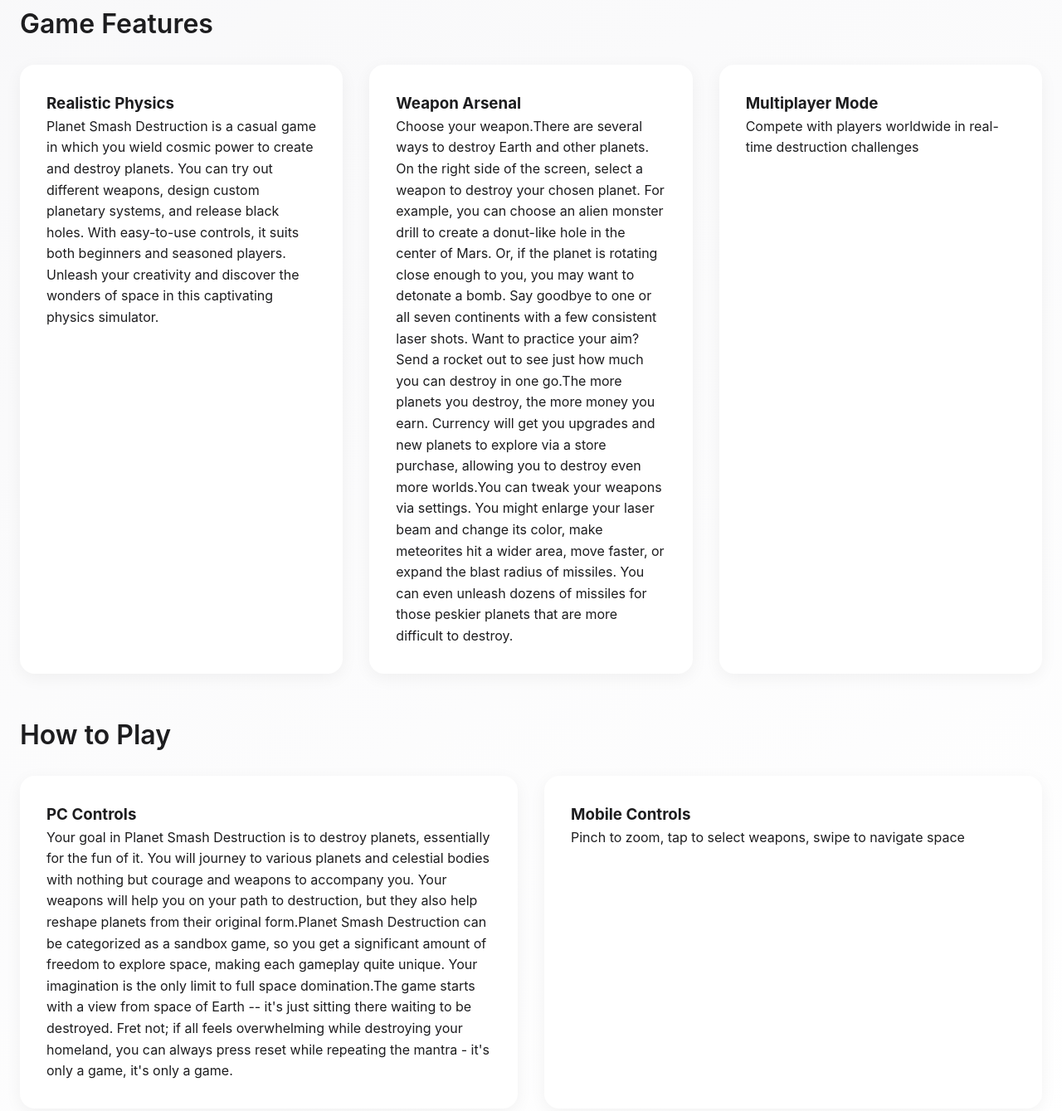
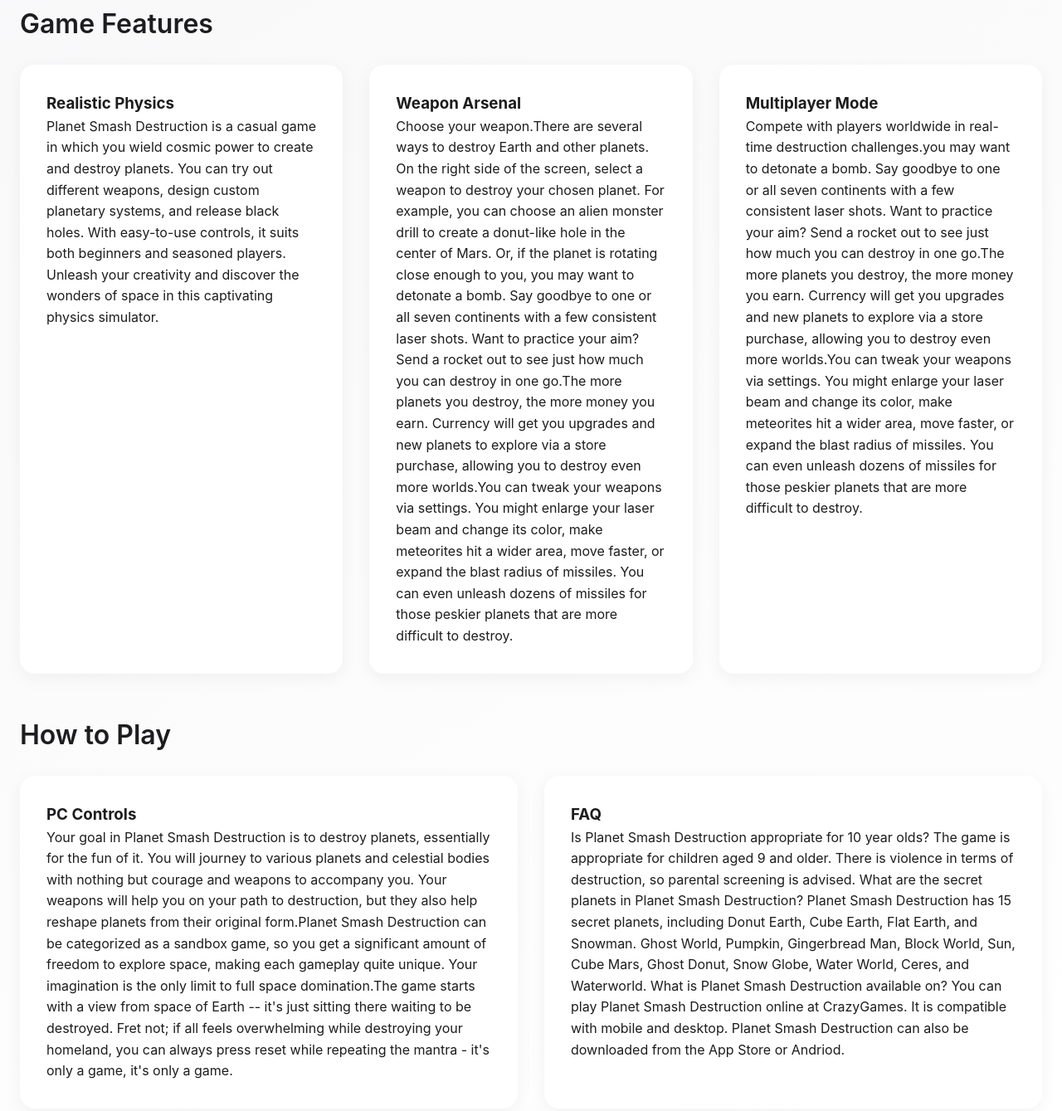
Before and after one commit to MARTINE249/solar-smash, a plain HTML site: page index.html in a window 1280 px wide. Shown: the part 1092-2431 px from the top of the page at 83% size. Drawn offline with Linux system fonts and the light colour scheme.

Commit message:
Update index.html

```diff
--- a/index.html
+++ b/index.html
@@ -3,7 +3,7 @@
 <head>
     <meta charset="UTF-8">
     <meta name="viewport" content="width=device-width, initial-scale=1.0, viewport-fit=cover">
-    <title>Solar Smash - Cosmic Destruction Simulator | PixelPioneer</title>
+    <title>Solar Smash: 2100 Earth Edition 2100 Earth Edition - Cosmic Destruction Simulator | PixelPioneer</title>
     <meta name="description" content="How to unlock 2100 Earth in Solar Smash? - the most realistic planet simulation game with advanced physics. Available online for PC and mobile devices.">
 
     <!-- Canonical URL -->
@@ -162,7 +162,7 @@
             </div>
             <div class="feature-card">
                 <h3>Multiplayer Mode</h3>
-                <p>Compete with players worldwide in real-time destruction challenges</p>
+                <p>Compete with players worldwide in real-time destruction challenges.you may want to detonate a bomb. Say goodbye to one or all seven continents with a few consistent laser shots. Want to practice your aim? Send a rocket out to see just how much you can destroy in one go.The more planets you destroy, the more money you earn. Currency will get you upgrades and new planets to explore via a store purchase, allowing you to destroy even more worlds.You can tweak your weapons via settings. You might enlarge your laser beam and change its color, make meteorites hit a wider area, move faster, or expand the blast radius of missiles. You can even unleash dozens of missiles for those peskier planets that are more difficult to destroy.</p>
             </div>
         </div>
 
@@ -173,8 +173,13 @@
                 <p>Your goal in Planet Smash Destruction is to destroy planets, essentially for the fun of it. You will journey to various planets and celestial bodies with nothing but courage and weapons to accompany you. Your weapons will help you on your path to destruction, but they also help reshape planets from their original form.Planet Smash Destruction can be categorized as a sandbox game, so you get a significant amount of freedom to explore space, making each gameplay quite unique. Your imagination is the only limit to full space domination.The game starts with a view from space of Earth -- it's just sitting there waiting to be destroyed. Fret not; if all feels overwhelming while destroying your homeland, you can always press reset while repeating the mantra - it's only a game, it's only a game.</p>
             </div>
             <div class="feature-card">
-                <h3>Mobile Controls</h3>
-                <p>Pinch to zoom, tap to select weapons, swipe to navigate space</p>
+                <h3>FAQ</h3>
+                <p>Is Planet Smash Destruction appropriate for 10 year olds?
+The game is appropriate for children aged 9 and older. There is violence in terms of destruction, so parental screening is advised.
+What are the secret planets in Planet Smash Destruction?
+Planet Smash Destruction has 15 secret planets, including Donut Earth, Cube Earth, Flat Earth, and Snowman. Ghost World, Pumpkin, Gingerbread Man, Block World, Sun, Cube Mars, Ghost Donut, Snow Globe, Water World, Ceres, and Waterworld.
+What is Planet Smash Destruction available on?
+You can play Planet Smash Destruction online at CrazyGames. It is compatible with mobile and desktop. Planet Smash Destruction can also be downloaded from the App Store or Andriod.</p>
             </div>
         </div>
     </div>
```
